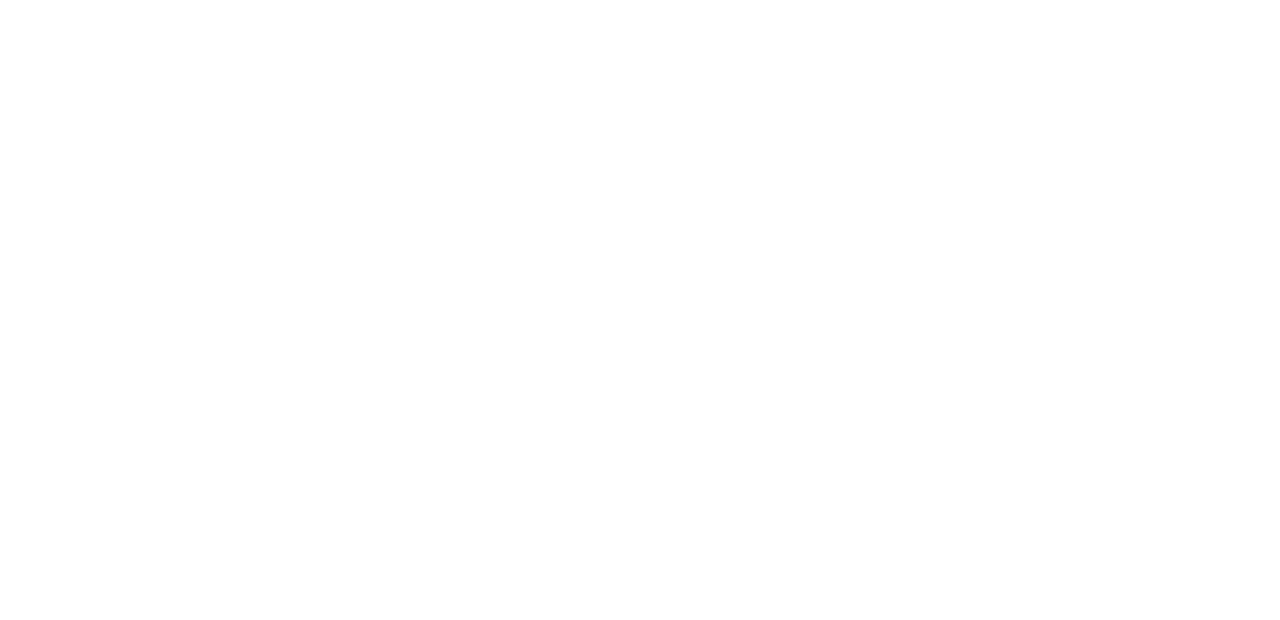
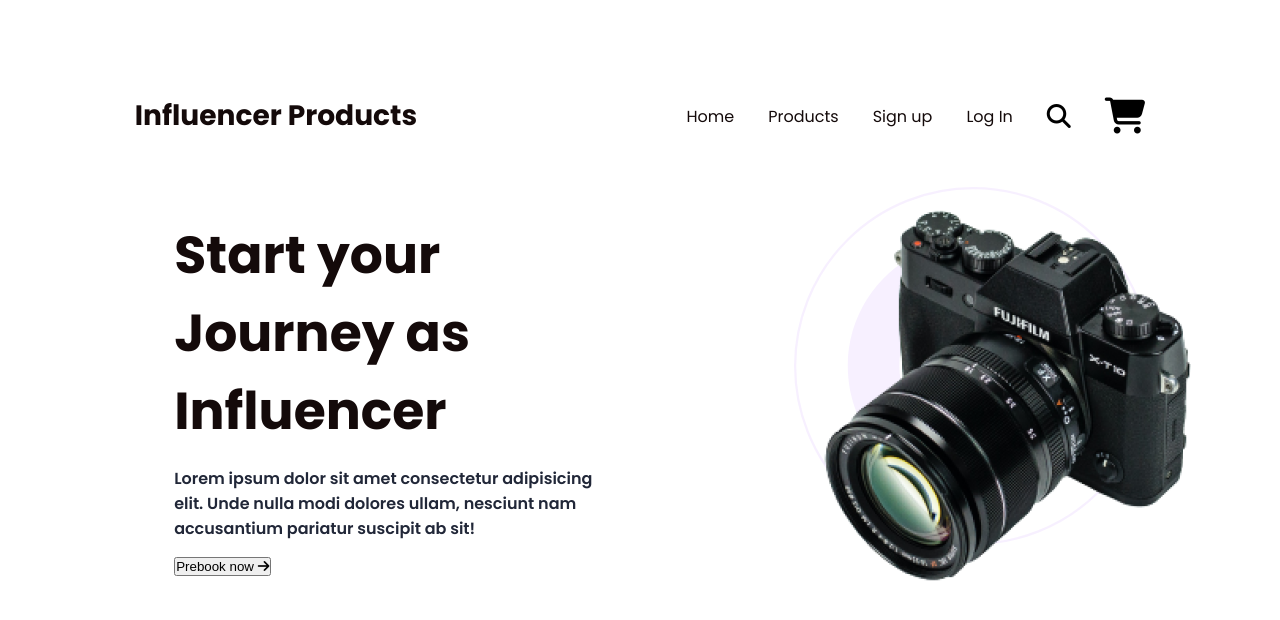
Before and after one commit to NasirUddinAhmed-fsdev/influencer-gear-practice, a plain HTML site: page index.html in a window 1280 px wide. Drawn offline with Linux system fonts and the light colour scheme.

Commit message:
header section added

```diff
--- a/index.html
+++ b/index.html
@@ -7,10 +7,51 @@
     <meta name="viewport" content="width=device-width, initial-scale=1.0">
     <title>Influencer Gear</title>
     <link rel="stylesheet" href="styles/style.css">
+    <script src="https://kit.fontawesome.com/94e2b59da5.js" crossorigin="anonymous"></script>
 </head>
 
 <body>
+    <header>
+        <!-- Navigation Section -->
+        <section class="header-container">
+            <div class="header-title">
+                <h3>Influencer Products</h3>
+            </div>
+            <div class="header-items">
+                <div class="item">
+                    <ul>
+                        <li><a href="">Home</a></li>
+                        <li><a href="">Products</a></li>
+                        <li><a href="">Sign up</a></li>
+                        <li><a href="">Log In</a></li>
+                    </ul>
+                </div>
+                <div class="icon">
+                    <i class="fa-solid fa-magnifying-glass"></i>
+                    <i class="fa-solid fa-cart-shopping"></i>
+                </div>
+            </div>
+        </section>
+        <!-- Hero Section -->
+        <section class="hero-container">
+            <div class="hero-content">
+                <h3>Start your Journey as
+                    Influencer</h3>
+                <p>Lorem ipsum dolor sit amet consectetur adipisicing elit. Unde nulla modi dolores ullam, nesciunt nam
+                    accusantium pariatur suscipit ab sit!</p>
+                <button type="submit">Prebook now <i class="fa-solid fa-arrow-right"></i></button>
+            </div>
+            <div class="image">
+                <img src="assets/images/main-camera.png" alt="">
+            </div>
+        </section>
+    </header>
+    <main>
 
+    </main>
+    <footer>
+
+    </footer>
 </body>
 
 </html>
--- a/styles/style.css
+++ b/styles/style.css
@@ -0,0 +1,108 @@
+/* font styles */
+@import url('https://fonts.googleapis.com/css2?family=Inter:wght@400;700&family=Manrope:wght@700&family=Poppins:wght@400;500;600;700&family=Roboto:wght@700&display=swap');
+
+:root {
+    --primary-font: 'Poppins', sans-serif;
+    --secondary-font: 'Inter', sans-serif;
+    --third-font: 'Roboto', sans-serif;
+    --alternate-font: 'Manrope', sans-serif;
+    --primary-color: #4673FF;
+    --secondary-color: #020024;
+    --font-primary: #140A0A;
+    --font-secondary: #212738;
+}
+
+* {
+    box-sizing: border-box;
+    margin: 0;
+    padding: 0;
+}
+
+/* Header Container Styles */
+.header-container {
+    display: flex;
+    justify-content: space-around;
+    align-items: center;
+    padding-top: 95px;
+    padding-bottom: 50px;
+}
+
+.header-title {
+    font-size: 24px;
+    font-family: var(--primary-font);
+    font-weight: 700;
+    color: var(--font-primary);
+}
+
+.header-items {
+    display: flex;
+    justify-content: center;
+    align-items: center;
+    gap: 34px;
+}
+
+.item ul {
+    display: flex;
+    align-items: center;
+    gap: 34px;
+    list-style: none;
+}
+
+.item ul li a {
+    font-size: 16px;
+    font-family: var(--primary-font);
+    color: var(--font-primary);
+    text-decoration: none;
+}
+
+.icon {
+    display: flex;
+    align-items: center;
+    gap: 34px;
+}
+
+.icon .fa-magnifying-glass {
+    font-size: 24px;
+}
+
+.icon .fa-cart-shopping {
+    font-size: 36px;
+}
+
+/* Hero Container Styles */
+.hero-container {
+    display: flex;
+    justify-content: center;
+    align-items: center;
+    gap: 133px;
+    width: 80%;
+    margin: auto;
+}
+
+.hero-content {
+    width: 43%;
+    margin: auto;
+}
+
+.hero-content h3 {
+    font-size: 52px;
+    font-weight: 700;
+    font-family: var(--primary-font);
+    padding-bottom: 16px;
+    color: var(--font-primary);
+}
+
+.hero-content p {
+    font-size: 16px;
+    font-weight: 600;
+    font-family: var(--primary-font);
+    padding-bottom: 16px;
+    color: var(--font-secondary);
+}
+
+.image {
+    background-image: url("../assets/images/Circle\ design.svg");
+    background-size: contain;
+    background-repeat: no-repeat;
+    width: 35%;
+}
```
